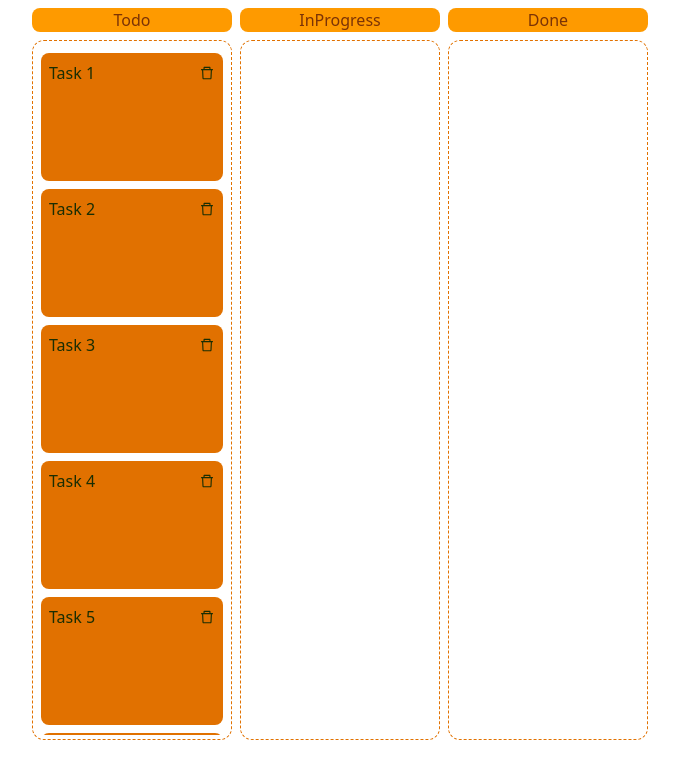
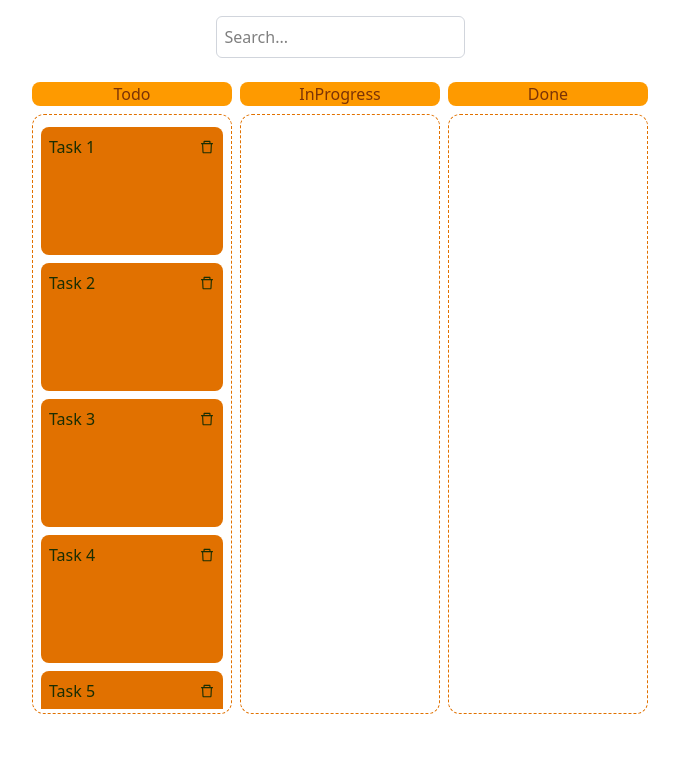
Before and after one commit to ehsanmmd/todoList, a React (Vite) app: page / in a window 1280 px wide. Shown: the top 778 px of the page, without its empty margins (300-979 px from the left). Built offline with nearby package versions, Linux system fonts and the light colour scheme.

Commit message:
feat: add search

```diff
--- a/src/Board.tsx
+++ b/src/Board.tsx
@@ -58,6 +58,7 @@ export const Board = () => {
   const [columns, setColumns] = useState(initialColumns);
   const [cards, setCards] = useState(initialCards);
   const [sourceColumn, setSourceColumn] = useState<string | null>(null);
+  const [searchTerm, setSearchTerm] = useState("");
 
   const sensors = useSensors(
     useSensor(MouseSensor, {
@@ -129,20 +130,58 @@ export const Board = () => {
     });
   };
 
+  const handleSearch = (event: React.ChangeEvent<HTMLInputElement>) => {
+    setSearchTerm(event.target.value);
+  };
+
+  const filteredCards =
+    searchTerm.length > 0
+      ? Object.fromEntries(
+          Object.entries(cards).filter(([id, card]) =>
+            card.title.toLowerCase().includes(searchTerm.toLowerCase())
+          )
+        )
+      : cards;
+
+  const filteredColumns =
+    searchTerm.length > 0
+      ? Object.fromEntries(
+          Object.entries(columns).map(([key, column]) => [
+            key,
+            {
+              ...column,
+              cardIds: column.cardIds.filter(
+                (cardId) => cardId in filteredCards
+              ),
+            },
+          ])
+        )
+      : columns;
+
   return (
+    <div className="h-screen w-screen flex flex-col items-center gap-4 p-4">
+      <div>
+        <input
+          type="text"
+          placeholder="Search..."
+          className="border border-gray-300 rounded-md p-2"
+          value={searchTerm}
+          onChange={handleSearch}
+        />
+      </div>
       <div className="flex gap-2">
         <DndContext
           sensors={sensors}
           onDragStart={handleDragStart}
           onDragEnd={handleDragEnd}
         >
-        {Object.values(columns).map((column) => (
+          {Object.values(filteredColumns).map((column) => (
             <Column
               key={column.id}
               title={column.title}
               id={column.id}
               cardIds={column.cardIds}
-            cards={cards}
+              cards={filteredCards}
               onStartDrag={onStartDrag}
               onDelete={handleCardDelete}
             />
@@ -155,5 +194,6 @@ export const Board = () => {
           </DragOverlay>
         </DndContext>
       </div>
+    </div>
   );
 };
--- a/src/Column.tsx
+++ b/src/Column.tsx
@@ -39,7 +39,7 @@ export const Column = ({
         {title}
       </div>
       <div
-        className={`w-50 border border-dashed border-amber-600 rounded-xl py-1 h-[calc(100vh-100px)]  ${
+        className={`w-50 border border-dashed border-amber-600 rounded-xl py-1 h-[calc(100vh-200px)]  ${
           isOverNewColumn ? "bg-green-100" : undefined
         }`}
         ref={setNodeRef}
```
Lines whose indentation alone changed are shown as unchanged.
